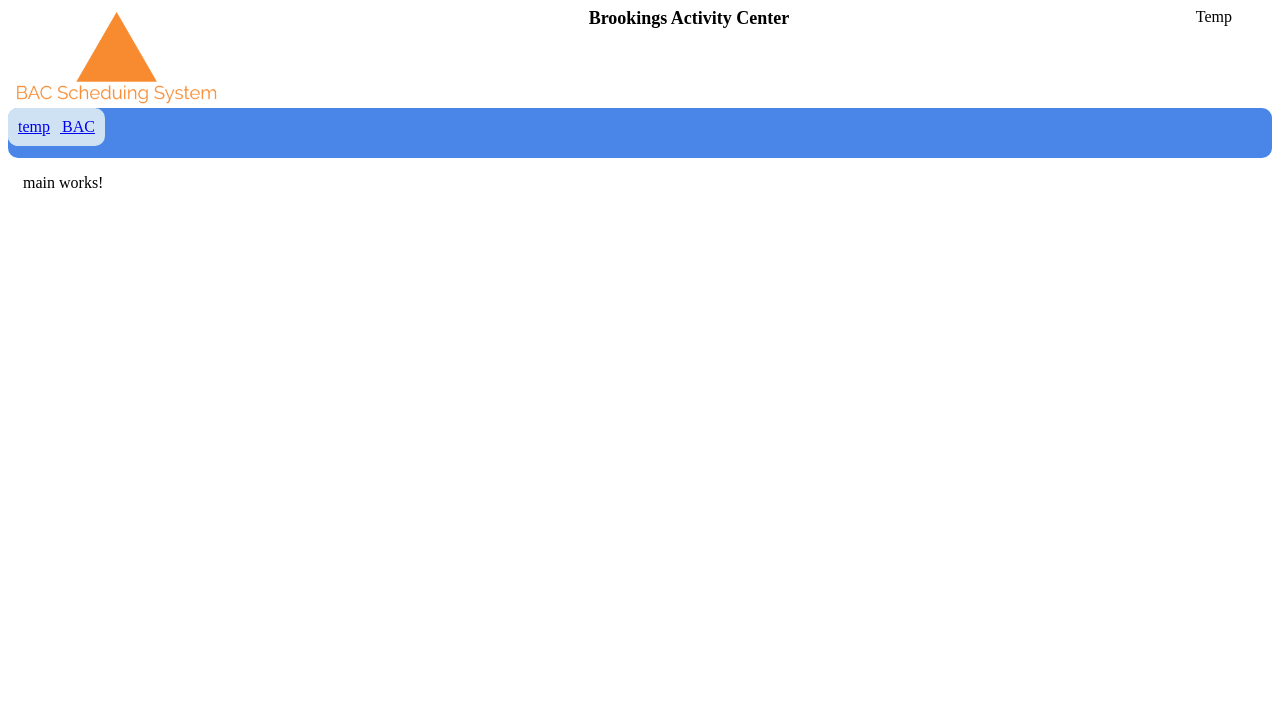
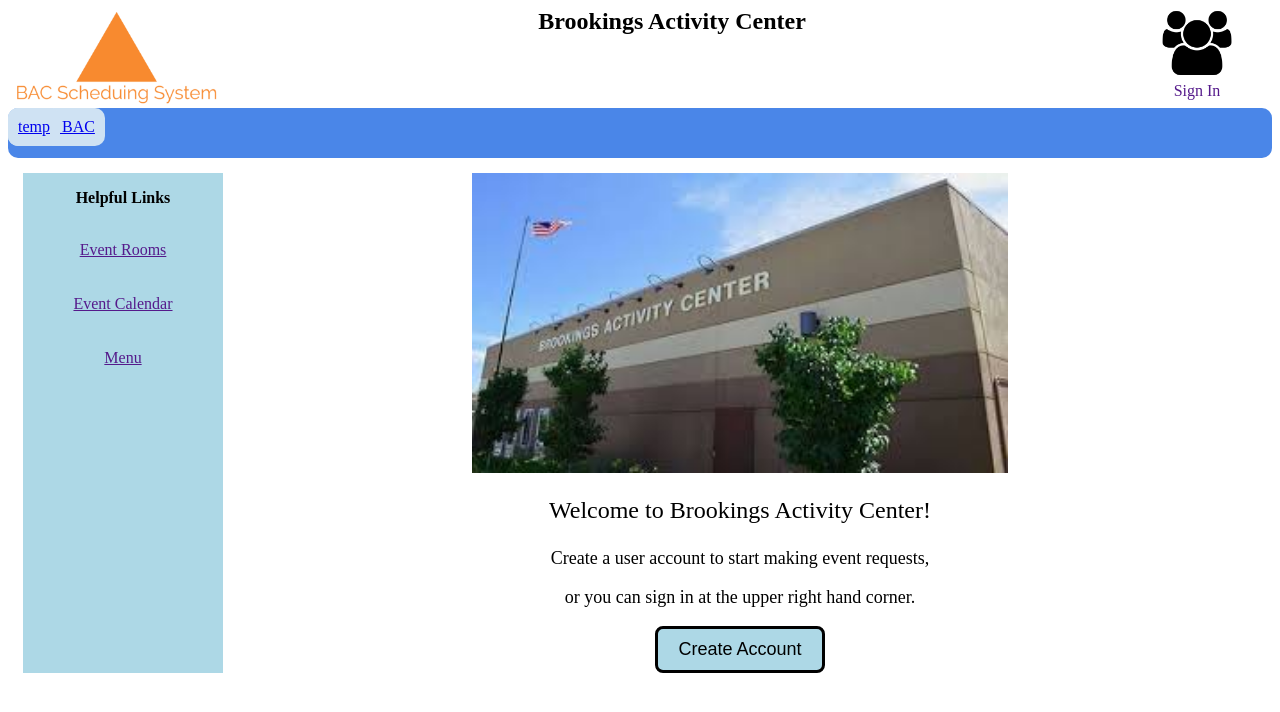
Before and after one commit to Cimpecoven/se306-scheduling-system, an Angular app: page /main in a window 1280 px wide. Shown: the top 712 px of the page. Built offline with nearby package versions, Linux system fonts and the light colour scheme.

Commit message:
created main and about edited app.component

```diff
--- a/src/app/about/about.component.html
+++ b/src/app/about/about.component.html
@@ -1 +1,30 @@
-<p>about works!</p>
+<div>
+    <h1>About The Brookings Activity Center</h1>
+    <p>
+        The Brookings Activity Center is the best place to host events in Brookings county.
+        We can set up all kinds of events such as weddings, conventions, birthday parties, concerts, live performaces, and anything else the customer desires.
+        We have multiple rooms that can host a variety of events.
+        Our event rooms include:
+    </p>
+        <ul>
+            <li>Convention Center (can be split in two sections)</li>
+            <li>Ballroom (can be split in two section)</li>
+            <li>Theater</li>
+            <li>Small Performace Space</li>
+        </ul>
+    <p>
+        With each event the you the customer has the choice to add our catering to the event from a selection on our menu.
+        Our menu is constantly being updated with new dishes and seasonal choices.
+    </p>
+</div>
+<div>
+    <h2>Contact Information</h2>
+    <p>Email: brookingsactivitycenter@gmail.com</p>
+    <p>Phone: 605-692-4492</p>
+
+    <h2>Address</h2>
+    <p>320 5th Avenue Brookings, SD 57006</p>
+
+    <h2>Hours of Operation</h2>
+    <p>Sunday - Saturday 10AM - 2AM</p>
+</div>
--- a/src/app/app.component.html
+++ b/src/app/app.component.html
@@ -1,7 +1,12 @@
 <div class="header">
     <img class="system-logo" src="assets/img/BAC Scheduling System Logo.png">
     <span class="bac-title" routerLink="/main"><strong>Brookings Activity Center</strong></span>
-    <span class="user-selection" routerLink="">Temp</span>
+    <span class="user-selection" routerLink="">
+        <a href = "" style = "text-decoration: none">
+            <img class = "sign-in" src = "assets/img/signInIcon.png">
+            <div>Sign In </div>
+        </a>
+    </span>
 
 </div>
 <div class="route-bar">
--- a/src/app/app.component.scss
+++ b/src/app/app.component.scss
@@ -11,11 +11,17 @@
 
     .bac-title {
         margin-right: 40px;
-        font-size: large;
+        font-size: x-large;
     }
 
     .user-selection {
         float: right;
+        color: black;
+    }
+
+    .sign-in
+    {
+        height: 70px;
     }
 }
 
--- a/src/app/main/main.component.html
+++ b/src/app/main/main.component.html
@@ -1 +1,24 @@
-<p>main works!</p>
+<div class = "links">
+    <div class = "first">
+        <p><strong>Helpful Links</strong></p>
+        <br>
+        <a href = "">Event Rooms</a>
+        <br>
+        <br>
+        <br>
+        <a href = "">Event Calendar</a>
+        <br>
+        <br>
+        <br>
+        <a href = "">Menu</a>
+    </div>
+    <div class = "second">
+        <img class="bac-building" src="assets/img/BACbuilding.jfif" height="300">
+        <p class="message">Welcome to Brookings Activity Center!</p>
+        <p class="create_account">Create a user account to start making event requests,</p>
+        <p class="create_account">or you can sign in at the upper right hand corner.</p>
+        <a href="/account" >
+            <button name="createAccount" class="button">Create Account</button>
+        </a>
+    </div>
+</div>
--- a/src/app/main/main.component.scss
+++ b/src/app/main/main.component.scss
@@ -0,0 +1,43 @@
+.bac-building {
+  display: block;
+  margin-left: auto;
+  margin-right: auto;
+}
+
+.message {
+  font-size: x-large;
+  text-align: center;
+}
+
+.create_account {
+  font-size: large;
+  text-align: center;
+}
+
+.links {
+  overflow: hidden;
+}
+
+.first {
+  float: left;
+  height: 500px;
+  width: 200px;
+  text-align: center;
+  background-color: lightblue;
+}
+.second {
+  margin: 0 auto;
+  text-align: center;
+}
+
+.button {
+  margin: 0 auto;
+  margin-left: auto;
+  margin-right: auto;
+  background-color: lightblue;
+  border: solid;
+  border-color: black;
+  border-radius: 8px;
+  font-size: large;
+  padding: 10px 20px;
+}
```
Also changed, not shown: src/assets/img/BACbuilding.jfif (added), src/assets/img/signInIcon.png (added).
